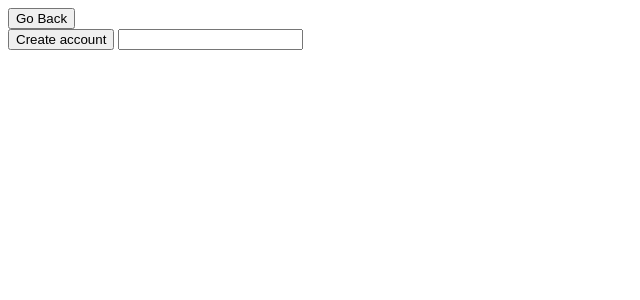
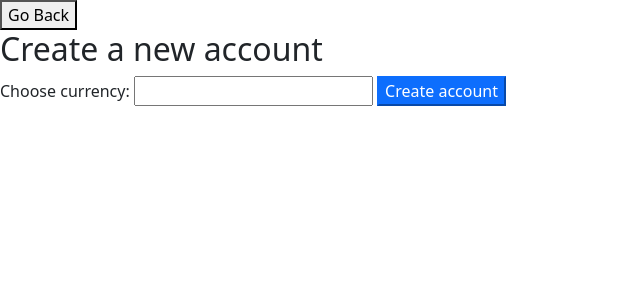
Before and after one commit to dairungarbayev/KaspiLab2021_DE_Project, a Django app: page /accounts/create_account/ in a window 1280 px wide. Shown: the top 300 px of the page, without its empty margins (0-640 px from the left). Run offline with Django 3.2, Linux system fonts and the light colour scheme.

Commit message:
Create account form improvement.

```diff
--- a/webapp/forms.py
+++ b/webapp/forms.py
@@ -2,7 +2,7 @@ from django import forms
 
 
 class CreateAccountForm(forms.Form):
-    currency = forms.CharField(label='currency')
+    currency = forms.CharField()
 
 
 class TransferCashForm(forms.Form):
--- a/webapp/templates/add_account.html
+++ b/webapp/templates/add_account.html
@@ -2,21 +2,28 @@
 <html lang="en">
 <head>
     <meta charset="UTF-8">
+    <link href="https://cdn.jsdelivr.net/npm/bootstrap@5.1.3/dist/css/bootstrap.min.css" rel="stylesheet" integrity="sha384-1BmE4kWBq78iYhFldvKuhfTAU6auU8tT94WrHftjDbrCEXSU1oBoqyl2QvZ6jIW3" crossorigin="anonymous">
     <title>Add account</title>
 </head>
 <body>
 
 <button type="button" onclick="window.location='/accounts'">Go Back</button>
 
+<div class="row d-flex justify-content-center flex-nowrap">
+    <h2>Create a new account</h2>
+</div>
+
+<div class="row justify-content-center align-items-center h-100">
 <form method="post">
-    <input id="create" type="submit" value="Create account">
-    <input type="text" name="currency" list="currencies">
+    <label for="currency_field">Choose currency: </label>
+    <input id="currency_field" type="text" name="currency" list="currencies">
     <datalist id="currencies">
       <option value="KZT">
       <option value="EUR">
       <option value="USD">
     </datalist>
+    <input id="create" type="submit" value="Create account" class="btn-primary">
 </form>
-
+</div>
 </body>
 </html>
```
